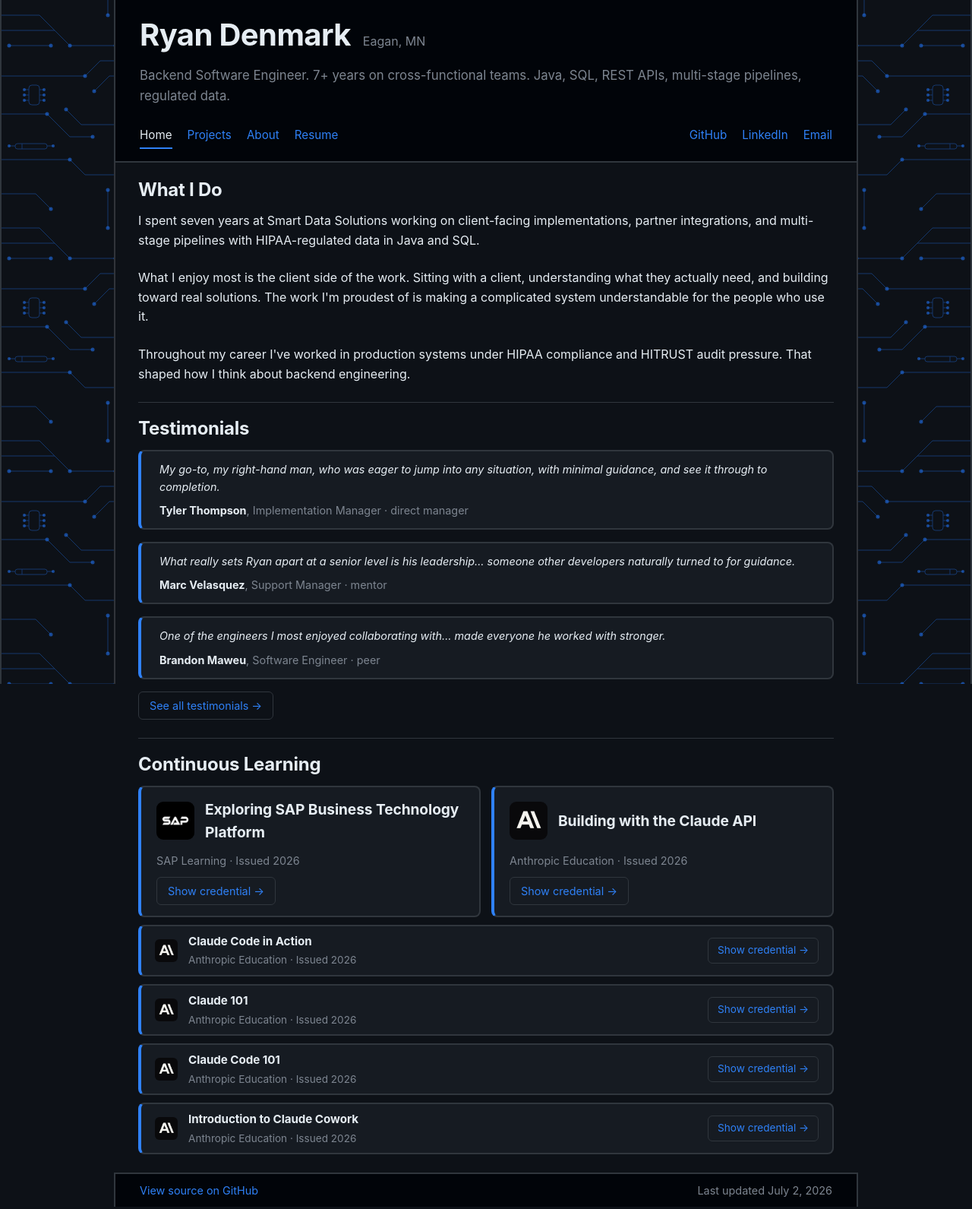
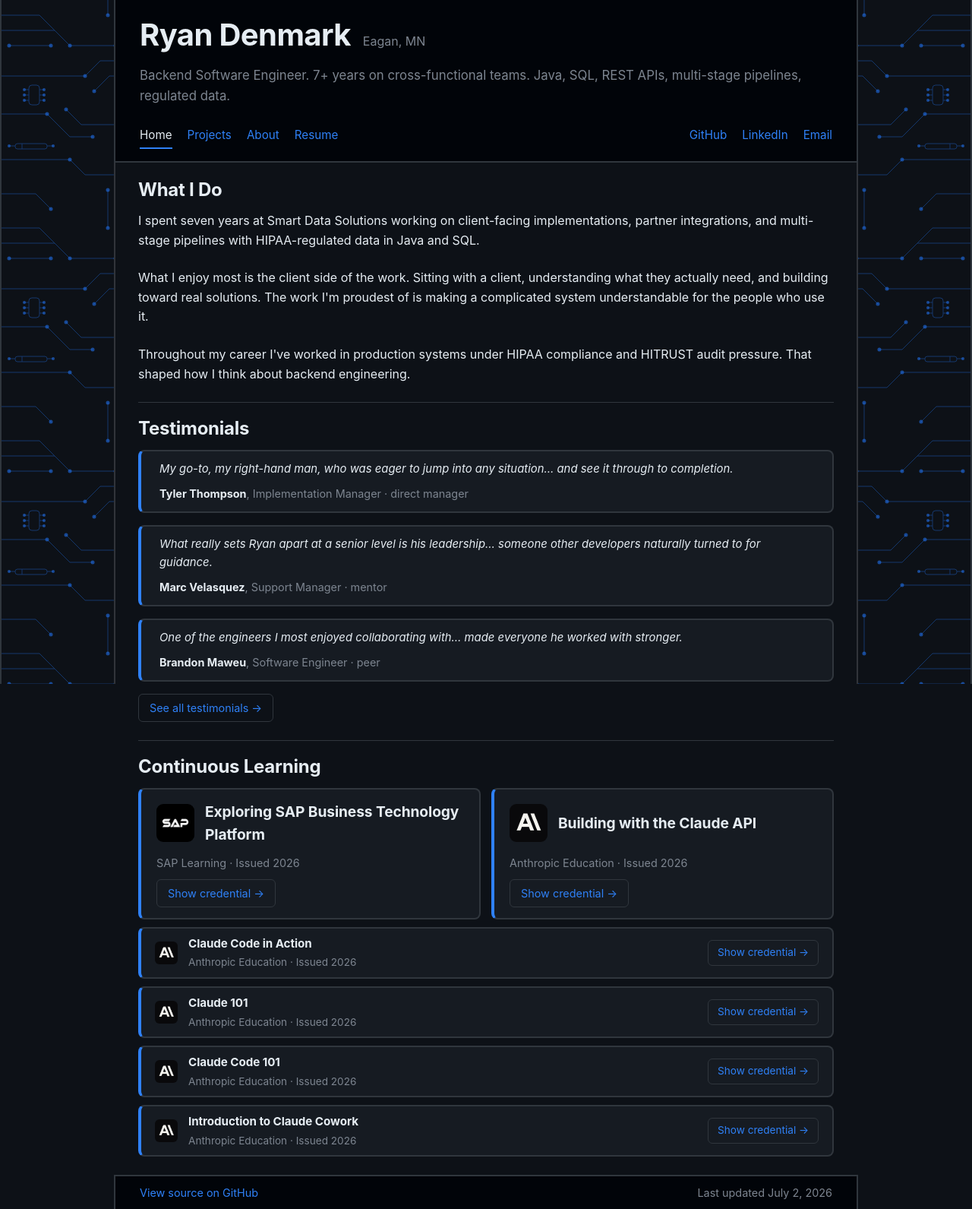
Before and after one commit to rwdenmark/rwdenmark.github.io, a Jekyll site: the page built from index.html, in a window 1280 px wide. Shown: the whole page at 76% size. Built offline with Jekyll 4.4.1, drawn with Linux system fonts in a browser that asks for light colours.

Commit message:
Fix testimonial font size

```diff
--- a/assets/style.css
+++ b/assets/style.css
@@ -197,7 +197,7 @@
   font-style: italic;
   color: var(--text);
 }
-.testimonial-card blockquote { font-size: 0.9rem; margin-bottom: 8px; }
+.testimonial-card blockquote { font-size: 0.93rem; margin-bottom: 8px; }
 .reference-card blockquote p { margin: 0 0 10px; }
 .reference-card blockquote p:last-child { margin-bottom: 0; }
 .testimonial-attribution { margin: 0; font-size: 0.9rem; color: var(--muted); }
--- a/index.html
+++ b/index.html
@@ -14,7 +14,7 @@
 
 <h2 class="section-title">Testimonials</h2>
 <article class="testimonial-card">
-  <blockquote>My go-to, my right-hand man, who was eager to jump into any situation, with minimal guidance, and see it through to completion.</blockquote>
+  <blockquote>My go-to, my right-hand man, who was eager to jump into any situation&hellip; and see it through to completion.</blockquote>
   <p class="testimonial-attribution"><strong>Tyler Thompson</strong>, Implementation Manager &middot; direct manager</p>
 </article>
 <article class="testimonial-card">
```
